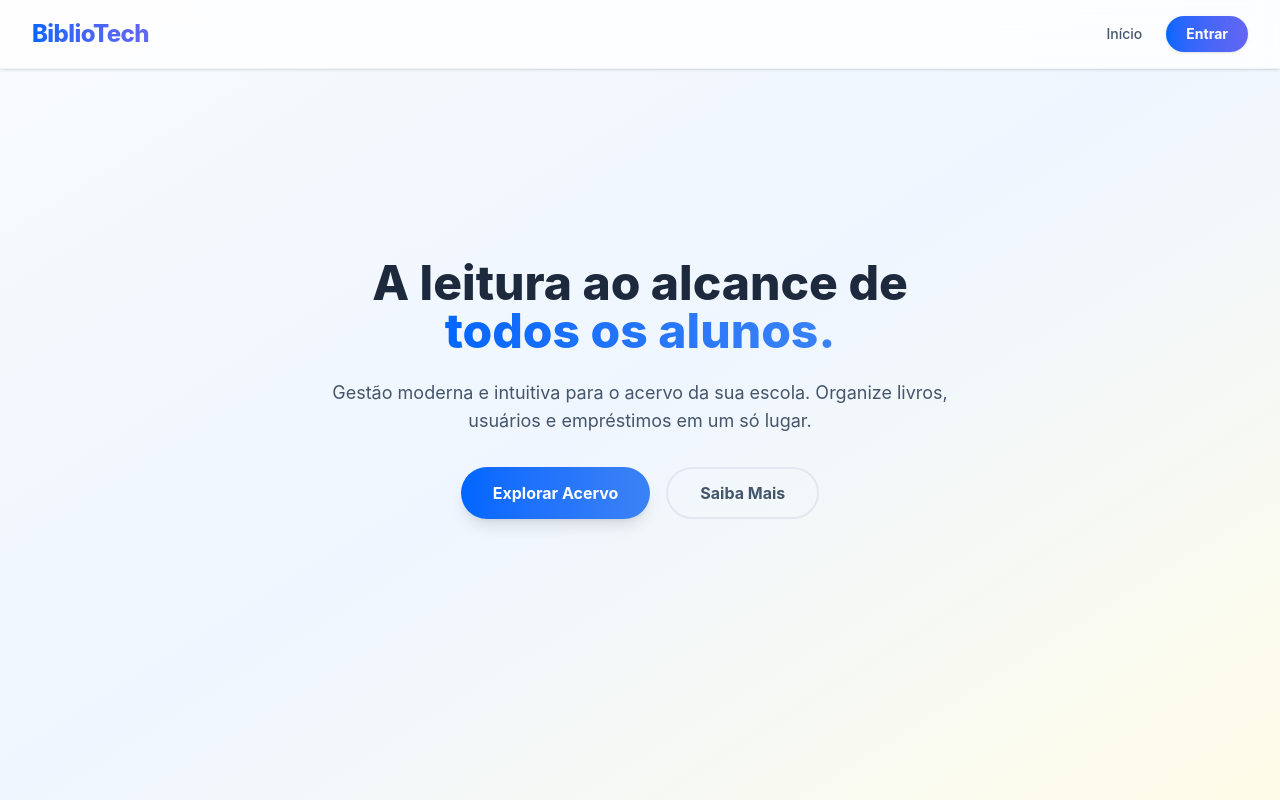
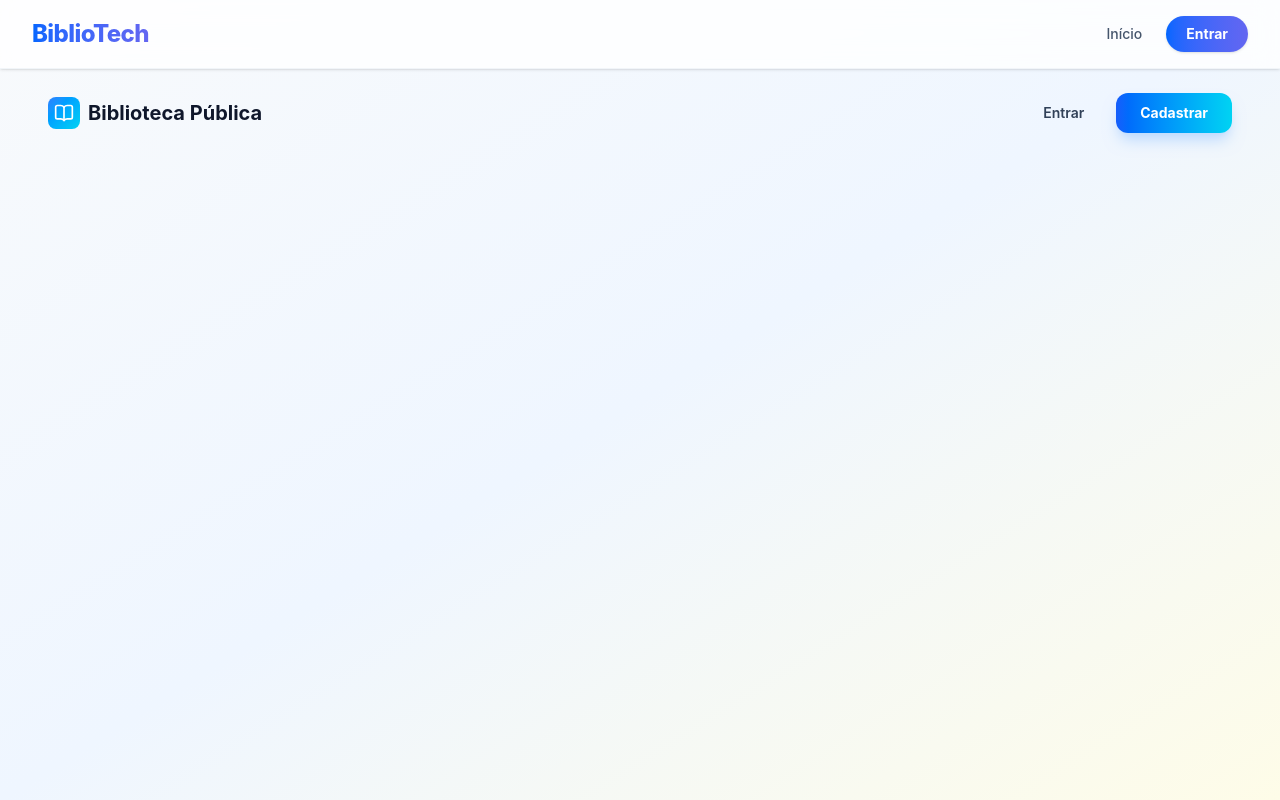
Before and after one commit to Rosy201/biblioteca_publica, a React app in the folder FrontEnd/: page / in a window 1280 px wide. Built offline with nearby package versions, Linux system fonts and the light colour scheme; the HTML template or start-up script is replaced by a standard one.

Commit message:
Organiznado o front para ter a busca dos livros

```diff
--- a/FrontEnd/src/pages/LandingPage.jsx
+++ b/FrontEnd/src/pages/LandingPage.jsx
@@ -1,23 +1,29 @@
 import React from 'react';
+import { BookOpen } from 'lucide-react';
+import { Link } from 'react-router-dom'; // Se estiver usando rotas
 
-export default function LandingPage() {
+export default function Header() {
   return (
-    <main className="flex flex-col items-center justify-center min-h-[80vh] text-center px-4">
-      <h1 className="text-5xl font-extrabold text-slate-800 mb-6">
-        A leitura ao alcance de <br />
-        <span className="bg-gradient-to-r from-[#0066ff] to-[#3b82f6] bg-clip-text text-transparent">todos os alunos.</span>
-      </h1>
-      <p className="text-lg text-slate-600 max-w-2xl mb-8">
-        Gestão moderna e intuitiva para o acervo da sua escola. Organize livros, usuários e empréstimos em um só lugar.
-      </p>
-      <div className="flex gap-4">
-        <button className="px-8 py-3 bg-gradient-to-r from-[#0066ff] to-[#3b82f6] text-white rounded-full font-bold shadow-lg hover:scale-105 transition-transform">
-          Explorar Acervo
-        </button>
-        <button className="px-8 py-3 border-2 border-slate-200 text-slate-600 rounded-full font-bold hover:bg-slate-50 transition-colors">
-          Saiba Mais
-        </button>
-      </div>
-    </main>
+    <header className="relative z-10 w-full">
+      <nav className="flex items-center justify-between px-12 py-6 max-w-7xl mx-auto">
+
+        <div className="flex items-center gap-2">
+          <div className="bg-gradient-to-br from-blue-500 to-cyan-400 p-1.5 rounded-lg">
+            <BookOpen className="text-white w-5 h-5" />
+          </div>
+          <span className="text-xl font-bold text-slate-900">Biblioteca Pública</span>
+        </div>
+
+        {/* Actions Section */}
+        <div className="flex items-center gap-8">
+          <button className="text-sm font-semibold text-slate-700 hover:text-blue-600 transition-colors">
+            Entrar
+          </button>
+          <button className="bg-gradient-to-r from-blue-600 to-cyan-400 text-white px-6 py-2.5 rounded-xl text-sm font-bold shadow-lg shadow-blue-200 hover:opacity-90 transition-opacity">
+            Cadastrar
+          </button>
+        </div>
+      </nav>
+    </header>
   );
 }
```
